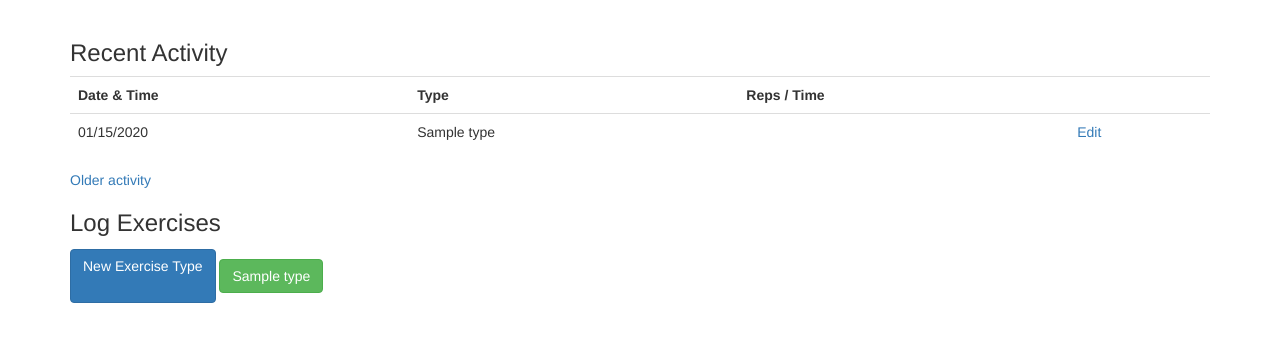
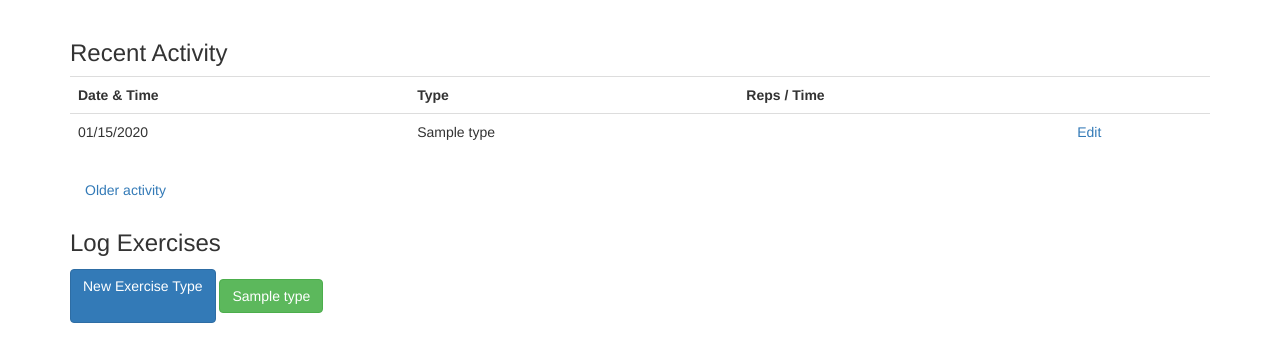
Before and after one commit to petegrace/fitness-logs, a Flask app: template app/templates/index.html in a window 1280 px wide. Shown: the part 72-434 px from the top of the page. Run offline with Flask 2, Linux system fonts and the light colour scheme; tables that the repository leaves empty hold one stand-in row (values such as "Sample post"); the template is opened without the code that fills it: values that come from a table or form of the project are taken from there, most other values are stand-ins (such as "Sample title", 1, 10 or a date in 2020); some libraries are stand-ins or nearby versions.

Commit message:
improved pagination spacing

```diff
--- a/app/templates/index.html
+++ b/app/templates/index.html
@@ -25,14 +25,18 @@
 		{% endfor %}
 	</table>
 
-	<p>
+	<ul class="nav">
 		{% if prev_url %}
-			<a href="{{ prev_url }}">More recent activity</a>
+			<li class="nav-item">
+				<a class="nav-link" href="{{ prev_url }}">More recent activity</a>
+			</li>
 		{% endif %}
 		{% if next_url %}
-			<a href="{{ next_url }}">Older activity</a>
+			<li class="nav-item">
+				<a class="nav-link" href="{{ next_url }}">Older activity</a>
+			</li>
 		{% endif %}
-	</p>
+	</ul>
 
 	<h3>Log Exercises</h3>
 	<div>
```
